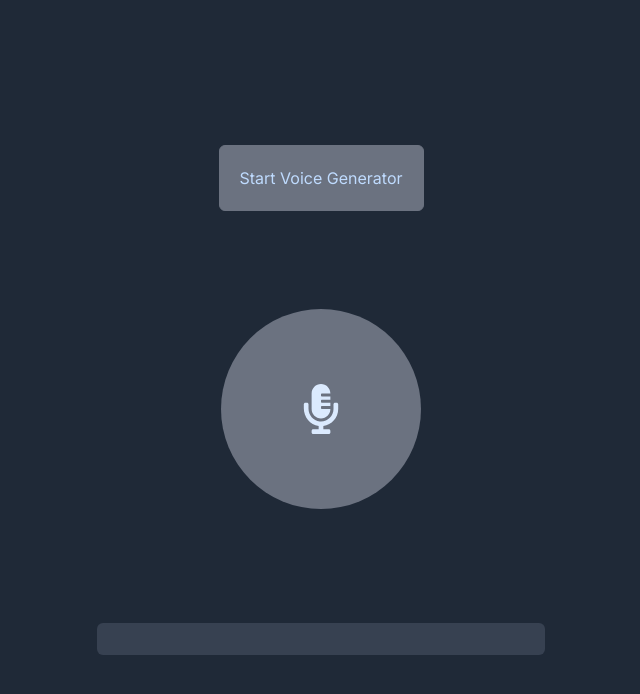
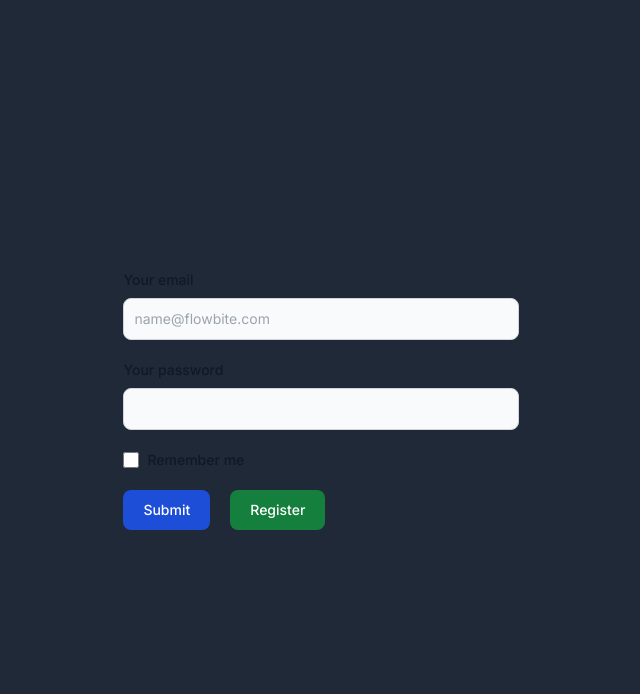
Before and after one commit to MishSoft/voice-recorder, a Next.js app: page / in a window 1280 px wide. Shown: the top 694 px of the page, without its empty margins (319-959 px from the left). Built offline with nearby package versions, Linux system fonts and the light colour scheme.

Commit message:
Add login and Registration components

```diff
--- /dev/null
+++ b/app/Auth/Auth.tsx
@@ -0,0 +1,13 @@
+import React, { useState } from "react";
+import Login from "../components/login/Login";
+import Register from "../components/register/Register";
+
+export default function Auth() {
+  const [isReg, setIsReg] = useState<boolean>(false);
+  console.log(isReg);
+  return (
+    <div className="w-full">
+      {!isReg ? <Login setIsreg={setIsReg} /> : <Register setIsReg={setIsReg} />}
+    </div>
+  );
+}
--- /dev/null
+++ b/app/components/Recording.tsx
@@ -0,0 +1,35 @@
+import React from "react";
+import { FaMicrophoneAlt } from "react-icons/fa";
+
+interface VoiceProps {
+  handleToggleVoice: () => void;
+  activeVoice: boolean;
+  transcript: any;
+}
+
+export default function Recording({
+  handleToggleVoice,
+  activeVoice,
+  transcript,
+}: VoiceProps) {
+  return (
+    <div>
+      <button
+        onClick={handleToggleVoice}
+        className="bg-gray-500 hover:bg-gray-800 border border-gray-500 transition-all duration-200 p-5 rounded-md text-blue-200"
+      >
+        {activeVoice ? "Stop" : "Start"} Voice Generator
+      </button>
+      <div
+        className={`w-[200px] h-[200px] flex items-center justify-center rounded-[100%] bg-gray-500 ${
+          activeVoice ? "animate-pulse" : ""
+        }`}
+      >
+        <FaMicrophoneAlt className="text-blue-100 z-10" size={50} />
+      </div>
+      <div className="text-white mt-4 p-4 bg-gray-700 rounded-md w-full max-w-md">
+        {transcript}
+      </div>
+    </div>
+  );
+}
--- /dev/null
+++ b/app/components/login/Login.tsx
@@ -0,0 +1,72 @@
+import React from "react";
+
+export default function Login({ setIsreg }: any) {
+  return (
+    <div>
+      <form
+        onSubmit={(e) => e.preventDefault()}
+        className="mx-auto  p-5 w-full md:w-[50%]  xl:w-[40%]"
+      >
+        <div className="mb-5">
+          <label
+            htmlFor="email"
+            className="block mb-2 text-sm font-medium text-gray-900 dark:text-white"
+          >
+            Your email
+          </label>
+          <input
+            type="email"
+            id="email"
+            className="bg-gray-50 border border-gray-300 text-gray-900 text-sm rounded-lg focus:ring-blue-500 focus:border-blue-500 block w-full p-2.5 dark:bg-gray-700 dark:border-gray-600 dark:placeholder-gray-400 dark:text-white dark:focus:ring-blue-500 dark:focus:border-blue-500"
+            placeholder="name@flowbite.com"
+            required
+          />
+        </div>
+        <div className="mb-5">
+          <label
+            htmlFor="password"
+            className="block mb-2 text-sm font-medium text-gray-900 dark:text-white"
+          >
+            Your password
+          </label>
+          <input
+            type="password"
+            id="password"
+            className="bg-gray-50 border border-gray-300 text-gray-900 text-sm rounded-lg focus:ring-blue-500 focus:border-blue-500 block w-full p-2.5 dark:bg-gray-700 dark:border-gray-600 dark:placeholder-gray-400 dark:text-white dark:focus:ring-blue-500 dark:focus:border-blue-500"
+            required
+          />
+        </div>
+        <div className="flex items-start mb-5">
+          <div className="flex items-center h-5">
+            <input
+              id="remember"
+              type="checkbox"
+              value=""
+              className="w-4 h-4 border border-gray-300 rounded bg-gray-50 focus:ring-3 focus:ring-blue-300 dark:bg-gray-700 dark:border-gray-600 dark:focus:ring-blue-600 dark:ring-offset-gray-800 dark:focus:ring-offset-gray-800"
+              required
+            />
+          </div>
+          <label
+            htmlFor="remember"
+            className="ms-2 text-sm font-medium text-gray-900 dark:text-gray-300"
+          >
+            Remember me
+          </label>
+        </div>
+        <button
+          type="submit"
+          className="text-white bg-blue-700 hover:bg-blue-800 focus:ring-4 focus:outline-none focus:ring-blue-300 font-medium rounded-lg text-sm w-full sm:w-auto px-5 py-2.5 text-center dark:bg-blue-600 dark:hover:bg-blue-700 dark:focus:ring-blue-800"
+        >
+          Submit
+        </button>
+        <button
+          onClick={() => setIsreg(true)}
+          type="button"
+          className="text-white mt-[10px] ml-0 sm:ml-[20px] sm:mt-0 bg-green-700 hover:bg-green-800 focus:ring-4 focus:outline-none focus:ring-green-300 font-medium rounded-lg text-sm w-full sm:w-auto px-5 py-2.5 text-center dark:bg-green-600 dark:hover:bg-green-700 dark:focus:ring-green-800"
+        >
+          Register
+        </button>
+      </form>
+    </div>
+  );
+}
--- /dev/null
+++ b/app/components/register/Register.tsx
@@ -0,0 +1,87 @@
+import React from "react";
+
+export default function Register({ setIsReg }: any) {
+  return (
+    <form onSubmit={(e) => e.preventDefault()} className=" mx-auto   p-5 w-full md:w-[50%]  xl:w-[40%]">
+      <div className="mb-5">
+        <label
+          htmlFor="email"
+          className="block mb-2 text-sm font-medium text-gray-900 dark:text-white"
+        >
+          Your email
+        </label>
+        <input
+          type="email"
+          id="email"
+          className="shadow-sm bg-gray-50 border border-gray-300 text-gray-900 text-sm rounded-lg focus:ring-blue-500 focus:border-blue-500 block w-full p-2.5 dark:bg-gray-700 dark:border-gray-600 dark:placeholder-gray-400 dark:text-white dark:focus:ring-blue-500 dark:focus:border-blue-500 dark:shadow-sm-light"
+          placeholder="name@flowbite.com"
+          required
+        />
+      </div>
+      <div className="mb-5">
+        <label
+          htmlFor="password"
+          className="block mb-2 text-sm font-medium text-gray-900 dark:text-white"
+        >
+          Your password
+        </label>
+        <input
+          type="password"
+          id="password"
+          className="shadow-sm bg-gray-50 border border-gray-300 text-gray-900 text-sm rounded-lg focus:ring-blue-500 focus:border-blue-500 block w-full p-2.5 dark:bg-gray-700 dark:border-gray-600 dark:placeholder-gray-400 dark:text-white dark:focus:ring-blue-500 dark:focus:border-blue-500 dark:shadow-sm-light"
+          required
+        />
+      </div>
+      <div className="mb-5">
+        <label
+          htmlFor="repeat-password"
+          className="block mb-2 text-sm font-medium text-gray-900 dark:text-white"
+        >
+          Repeat password
+        </label>
+        <input
+          type="password"
+          id="repeat-password"
+          className="shadow-sm bg-gray-50 border border-gray-300 text-gray-900 text-sm rounded-lg focus:ring-blue-500 focus:border-blue-500 block w-full p-2.5 dark:bg-gray-700 dark:border-gray-600 dark:placeholder-gray-400 dark:text-white dark:focus:ring-blue-500 dark:focus:border-blue-500 dark:shadow-sm-light"
+          required
+        />
+      </div>
+      <div className="flex items-start mb-5">
+        <div className="flex items-center h-5">
+          <input
+            id="terms"
+            type="checkbox"
+            value=""
+            className="w-4 h-4 border border-gray-300 rounded bg-gray-50 focus:ring-3 focus:ring-blue-300 dark:bg-gray-700 dark:border-gray-600 dark:focus:ring-blue-600 dark:ring-offset-gray-800 dark:focus:ring-offset-gray-800"
+            required
+          />
+        </div>
+        <label
+          htmlFor="terms"
+          className="ms-2 text-sm font-medium text-gray-900 dark:text-gray-300"
+        >
+          I agree with the{" "}
+          <a
+            href="#"
+            className="text-blue-600 hover:underline dark:text-blue-500"
+          >
+            terms and conditions
+          </a>
+        </label>
+      </div>
+      <button
+        type="submit"
+        className="text-white  bg-green-700 hover:bg-green-800 focus:ring-4 focus:outline-none focus:ring-green-300 font-medium rounded-lg text-sm w-full sm:w-auto px-5 py-2.5 text-center dark:bg-green-600 dark:hover:bg-green-700 dark:focus:ring-green-800"
+      >
+        Register new account
+      </button>
+      <button
+        type="button"
+        className="text-white bg-blue-700 mt-[10px] sm:mt-0 sm:ml-[20px] hover:bg-blue-800 focus:ring-4 focus:outline-none focus:ring-blue-300 font-medium rounded-lg text-sm w-full sm:w-auto px-5 py-2.5 text-center dark:bg-blue-600 dark:hover:bg-blue-700 dark:focus:ring-blue-800"
+        onClick={() => setIsReg(false)}
+      >
+        Login
+      </button>
+    </form>
+  );
+}
--- a/app/page.tsx
+++ b/app/page.tsx
@@ -1,15 +1,19 @@
 "use client";
 import { useEffect, useState } from "react";
-import { FaMicrophoneAlt } from "react-icons/fa";
+
 import "regenerator-runtime/runtime";
 import SpeechRecognition, {
   useSpeechRecognition,
 } from "react-speech-recognition";
+import Recording from "./components/Recording";
+import Login from "./components/login/Login";
+import Auth from "./Auth/Auth";
 
 export default function Home() {
   const [activeVoice, setActiveVoice] = useState<boolean>(false);
   const { transcript, resetTranscript } = useSpeechRecognition();
   const [isClient, setIsClient] = useState(false);
+  const [isUserValid, setIsUserValid] = useState<boolean>(false);
 
   useEffect(() => {
     setIsClient(true);
@@ -26,7 +30,7 @@ export default function Home() {
   };
 
   if (!isClient) {
-    return null; // Render nothing on the server
+    return null;
   }
 
   if (!SpeechRecognition.browserSupportsSpeechRecognition()) {
@@ -40,22 +44,15 @@ export default function Home() {
 
   return (
     <main className="flex min-h-screen bg-gray-800 flex-col items-center justify-around p-24">
-      <button
-        onClick={handleToggleVoice}
-        className="bg-gray-500 hover:bg-gray-800 border border-gray-500 transition-all duration-200 p-5 rounded-md text-blue-200"
-      >
-        {activeVoice ? "Stop" : "Start"} Voice Generator
-      </button>
-      <div
-        className={`w-[200px] h-[200px] flex items-center justify-center rounded-[100%] bg-gray-500 ${
-          activeVoice ? "animate-pulse" : ""
-        }`}
-      >
-        <FaMicrophoneAlt className="text-blue-100 z-10" size={50} />
-      </div>
-      <div className="text-white mt-4 p-4 bg-gray-700 rounded-md w-full max-w-md">
-        {transcript}
-      </div>
+      {isUserValid ? (
+        <Recording
+          handleToggleVoice={handleToggleVoice}
+          activeVoice={activeVoice}
+          transcript={transcript}
+        />
+      ) : (
+        <Auth />
+      )}
     </main>
   );
 }
```
